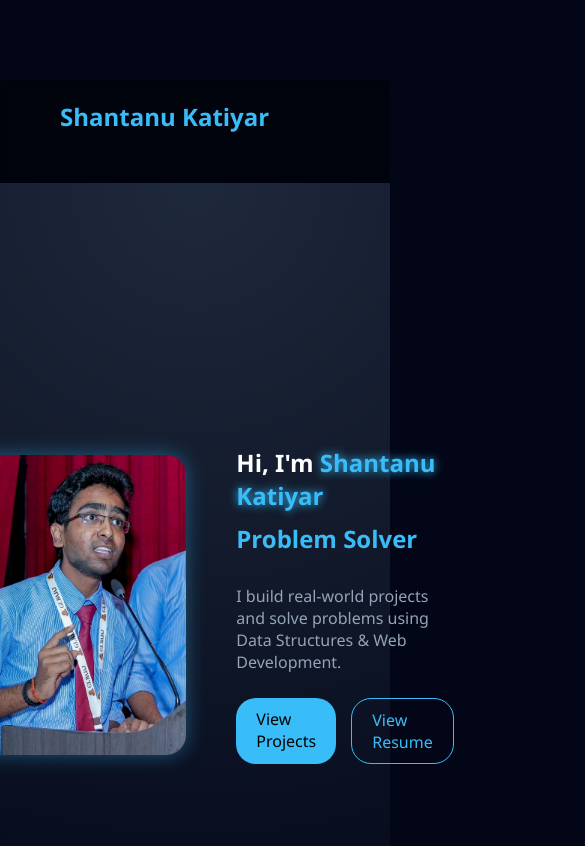
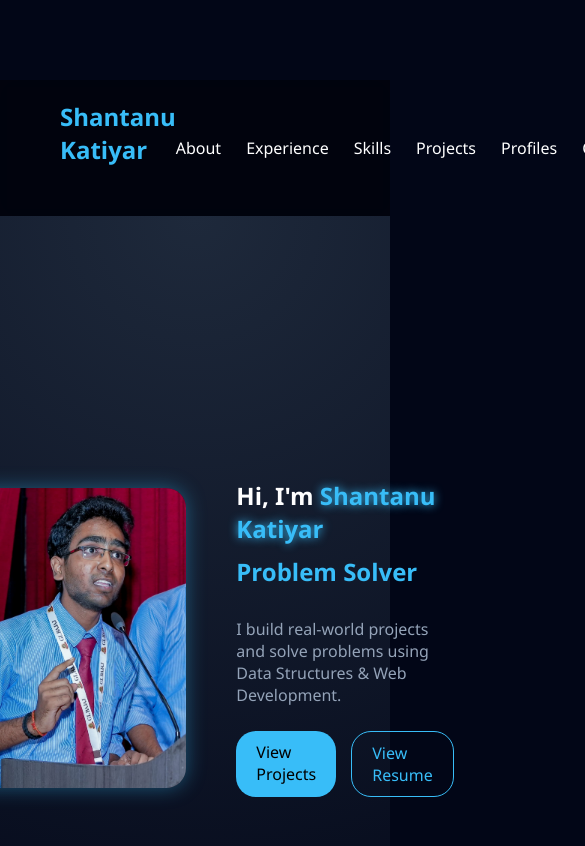
Before and after one commit to shantanukatiyar/portfolio-website, a plain HTML site: page index.html in a window 390 px wide. Shown: the top 846 px of the page, 585 px wide, since content can reach past the window. Drawn offline with Linux system fonts and the light colour scheme.

Commit message:
Update style.css

```diff
--- a/style.css
+++ b/style.css
@@ -263,29 +263,3 @@ nav a:hover {
   cursor: pointer;
   color: #38bdf8;
 }
-
-/* Mobile */
-@media (max-width: 768px) {
-  nav ul {
-    flex-direction: column;
-    position: fixed;
-    top: 65px;
-    left: -100%;
-    width: 100%;
-    background: #1e293b;
-    text-align: center;
-    padding: 20px 0;
-  }
-
-  nav ul.show {
-    left: 0;
-  }
-
-  nav ul li {
-    padding: 15px 0;
-  }
-
-  .menu-toggle {
-    display: block;
-  }
-}
```
